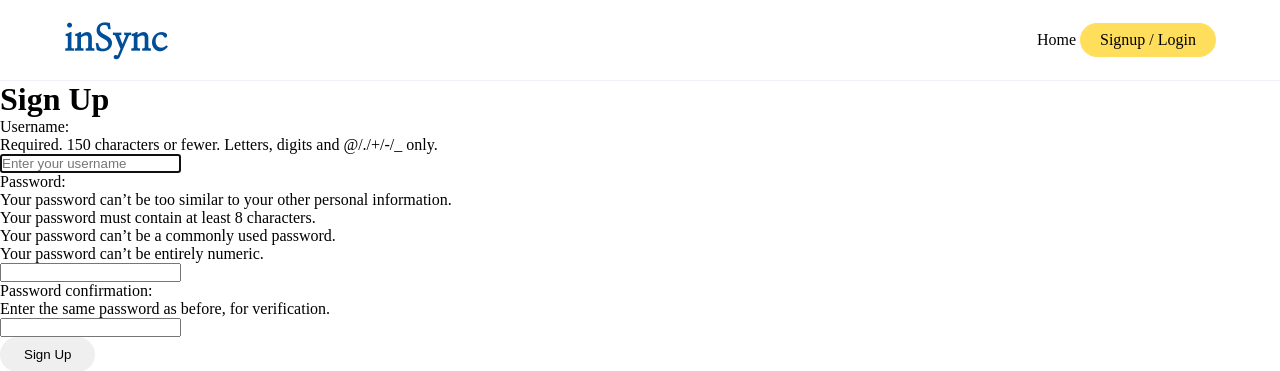
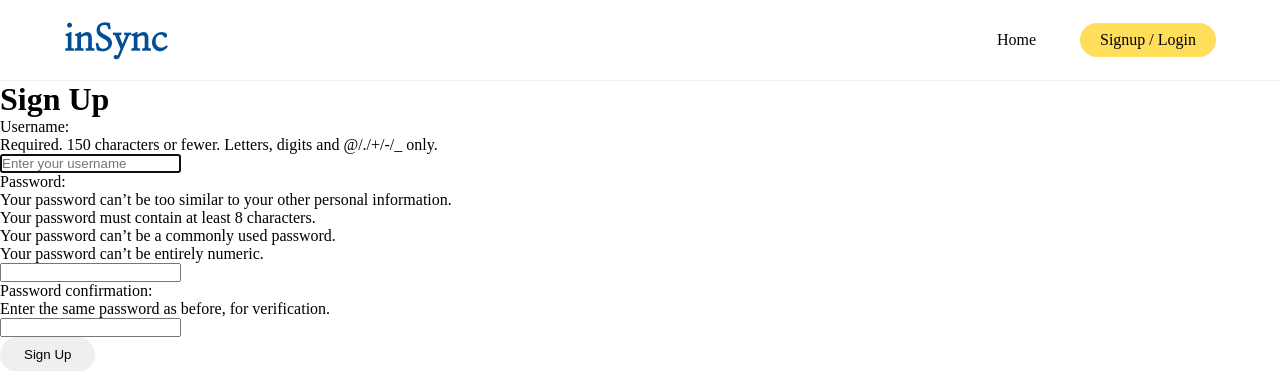
Before and after one commit to 582-41W-VA/InSync, a Django app: page /account/signup/ in a window 1280 px wide. Shown: the top 371 px of the page. Run offline with Django 5.2, Linux system fonts and the light colour scheme; some web fonts are replaced.

Commit message:
add css to the homw icon

```diff
--- a/static/css/app.css
+++ b/static/css/app.css
@@ -106,6 +106,10 @@ header nav ul {
   display: flex;
   align-items: center;
   color: var(--black);
+}
+
+.home-icon {
+  margin-right: 40px;
 }
 
 header nav li {
@@ -236,6 +240,7 @@ footer {
   border-top: var(--accent-color-light-blue) 1px solid;
 }
 
+
 /* Responsive Styles */
 @media (max-width: 900px) {
   .login {
@@ -298,6 +303,10 @@ footer {
   header.responsive .menu-icon {
     background-image: url(/static/images/icons8-x-50.png);
   }
+
+  .home-icon {
+    margin-right: 0;
+  }
 }
 
 @media (max-width: 700px) {
```
